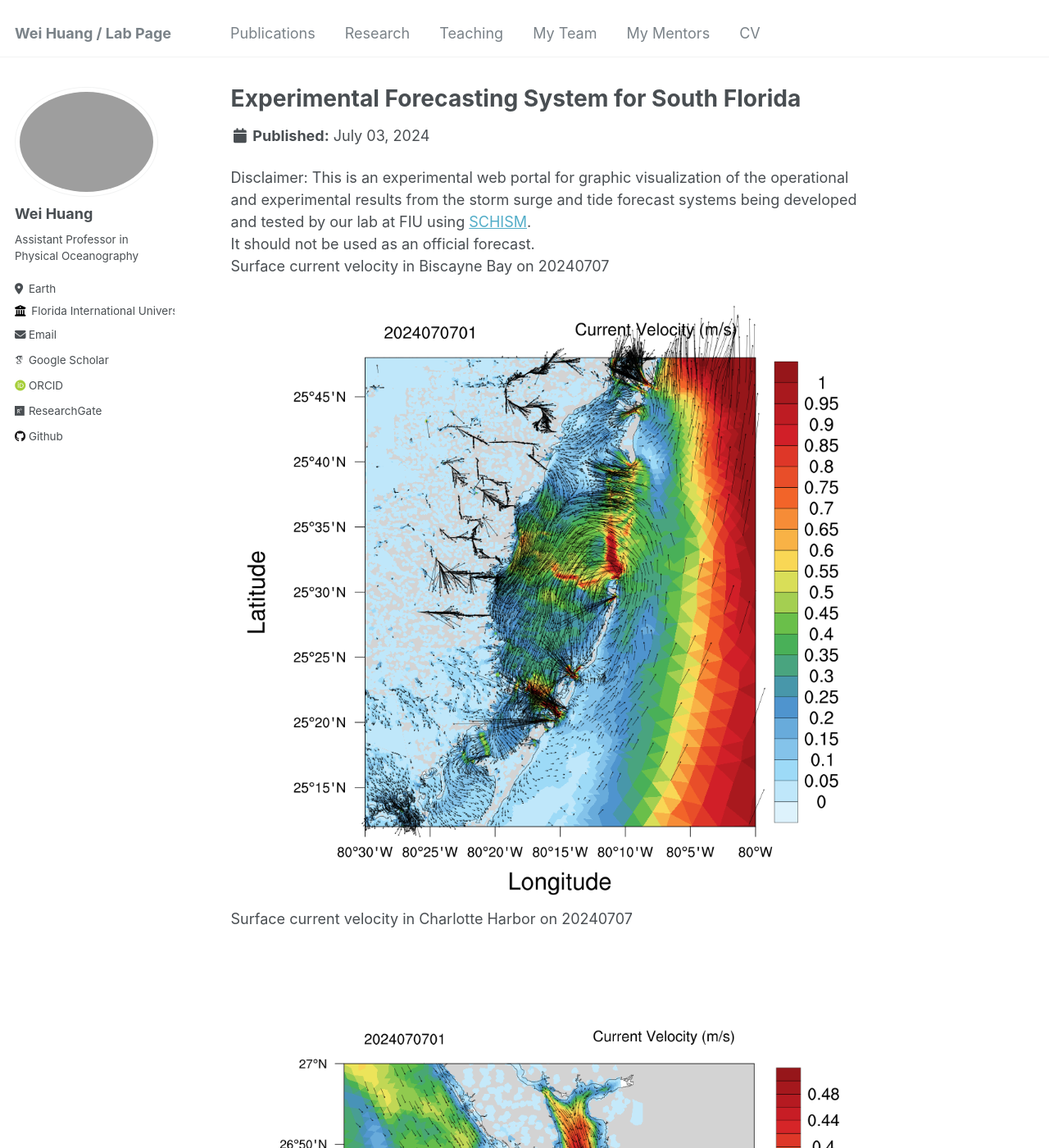
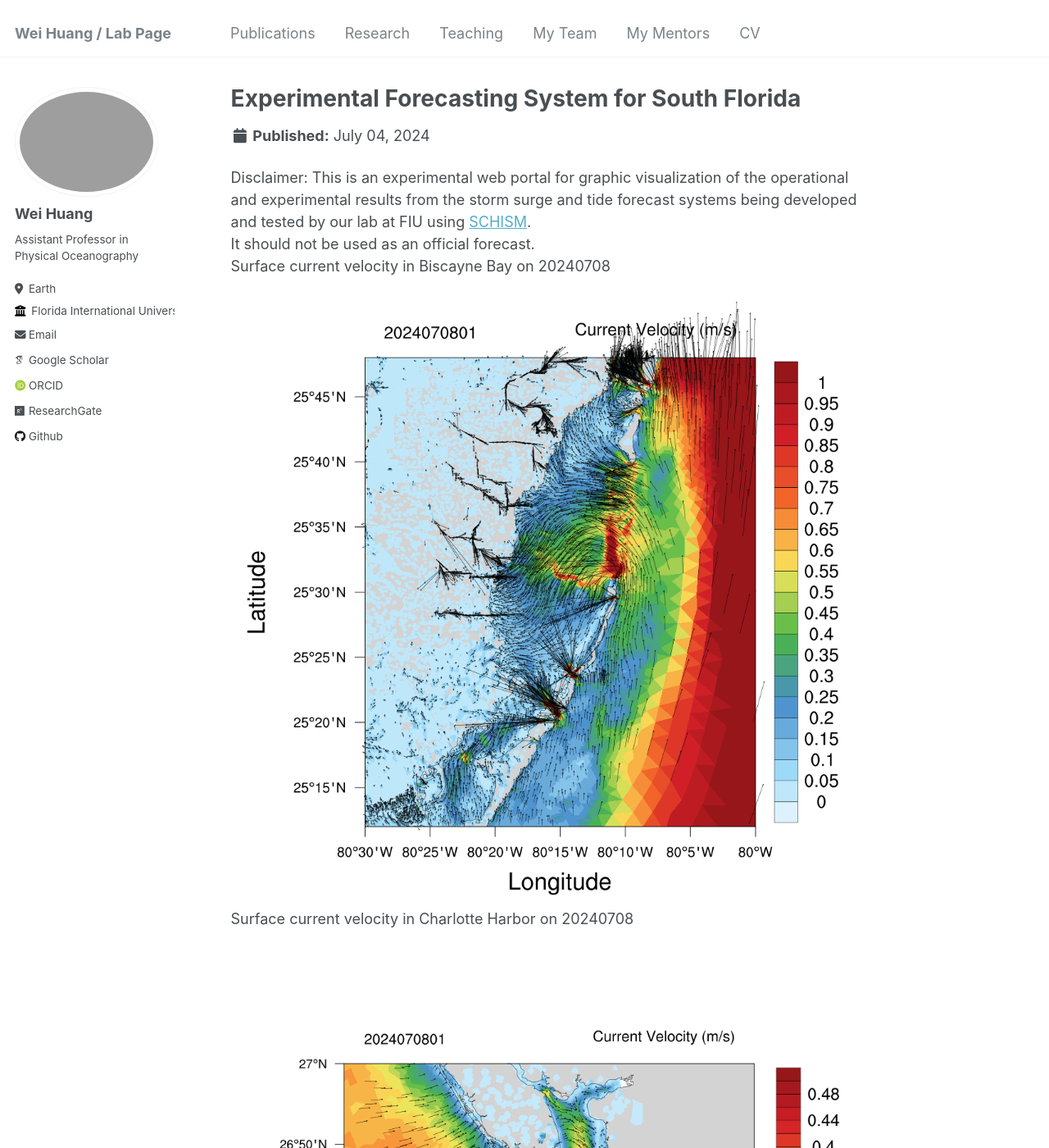
Before and after one commit to huang96169/huang96169.github.io, a Jekyll site: the page built from _research/research-1.md, in a window 1280 px wide and 1400 px high. Shown: the whole window at 82% size. Built offline with Jekyll 4.4.1, drawn with Linux system fonts in a browser that asks for light colours; some web fonts are replaced; some of the changed text lies outside the part shown.

Commit message:
replaced research_uv1.gif research_salt1.gif research_temp1.gif and replaced research_elev2.gif research_uv2.gif research_salt2.gif research_temp2.gif

```diff
--- a/_research/research-1.md
+++ b/_research/research-1.md
@@ -1,7 +1,7 @@
 ---
 title: "Experimental Forecasting System for South Florida"
-short: Surface current velocity of South Florida from 20240703 to 20240707
-date: 2024-07-03
+short: Surface current velocity of South Florida from 20240704 to 20240708
+date: 2024-07-04
 short1: "Disclaimer: This is an experimental web portal for graphic visualization of the operational and experimental results from the storm surge and tide forecast systems being developed and tested by our lab at FIU using [SCHISM](https://ccrm.vims.edu/schismweb/). It should not be used as an official forecast."
 excerpt: "<img src='/images/research_uv1.gif'>"
 collection: research
@@ -10,11 +10,11 @@ collection: research
 Disclaimer:
 This is an experimental web portal for graphic visualization of the operational and experimental results from the storm surge and tide forecast systems being developed and tested by our lab at FIU using [SCHISM](https://ccrm.vims.edu/schismweb/).<br/>
 It should not be used as an official forecast.<br/>
-Surface current velocity in Biscayne Bay on 20240707<br/>
+Surface current velocity in Biscayne Bay on 20240708<br/>
 <img src='/images/research_Bbay.png'>
-Surface current velocity in Charlotte Harbor on 20240707<br/>
+Surface current velocity in Charlotte Harbor on 20240708<br/>
 <img src='/images/research_Cbay.png'>
-Surface current velocity in Tampa Bay on 20240707<br/>
+Surface current velocity in Tampa Bay on 20240708<br/>
 <img src='/images/research_Tbay.png'>
 The map below showns observational stations used for validating the model's results, as well as the horizontal grid. <br/>
 The horizontal grid for SCHISM in simulating Biscayne Bay in South Florida, using flexible resolution resolving levees and canals (1-2 m), watershed rural and urban areas (30m-50m) and coastal ocean (500m-5km).<br/>
```
Also changed, not shown: _research/research-2.md (+6 -6 lines), images/research_Bbay.png, images/research_Cbay.png, images/research_Tbay.png, images/research_maxelev2.gif.
